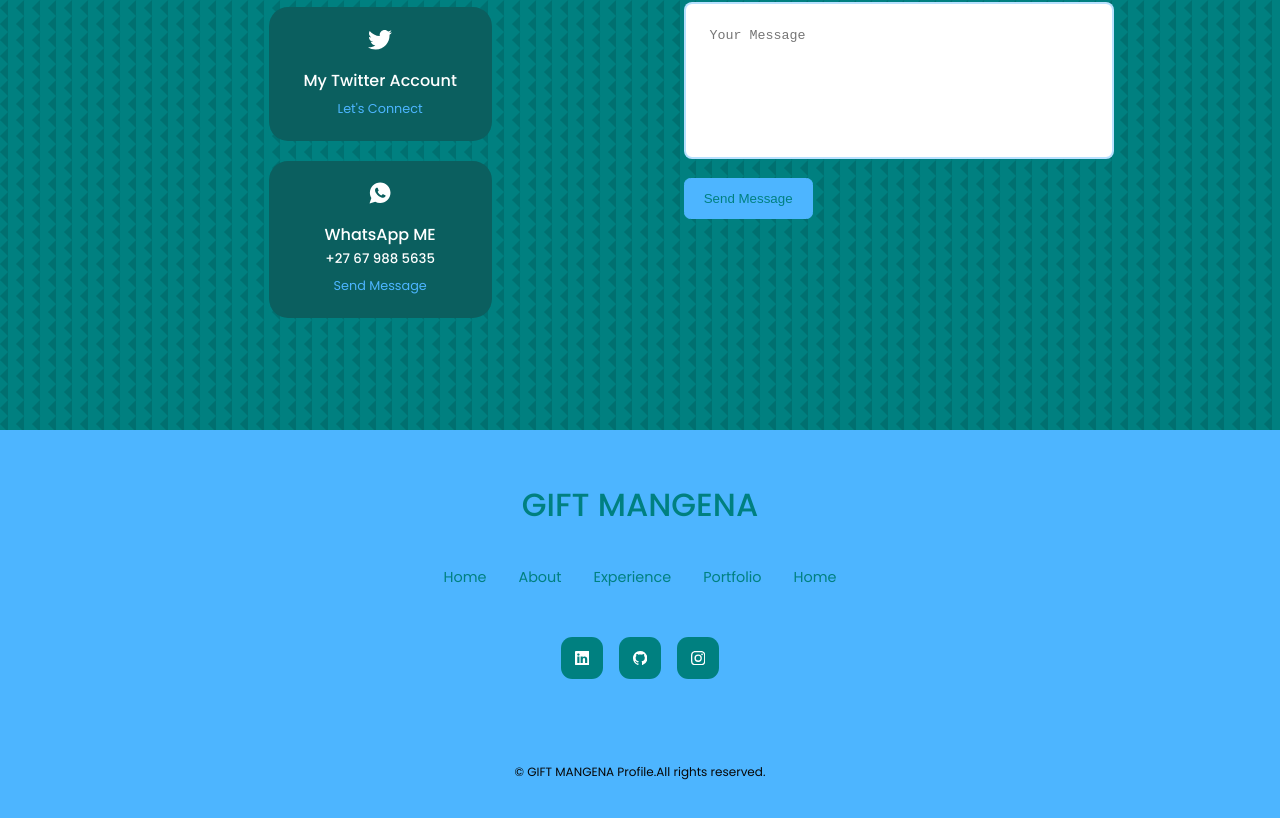
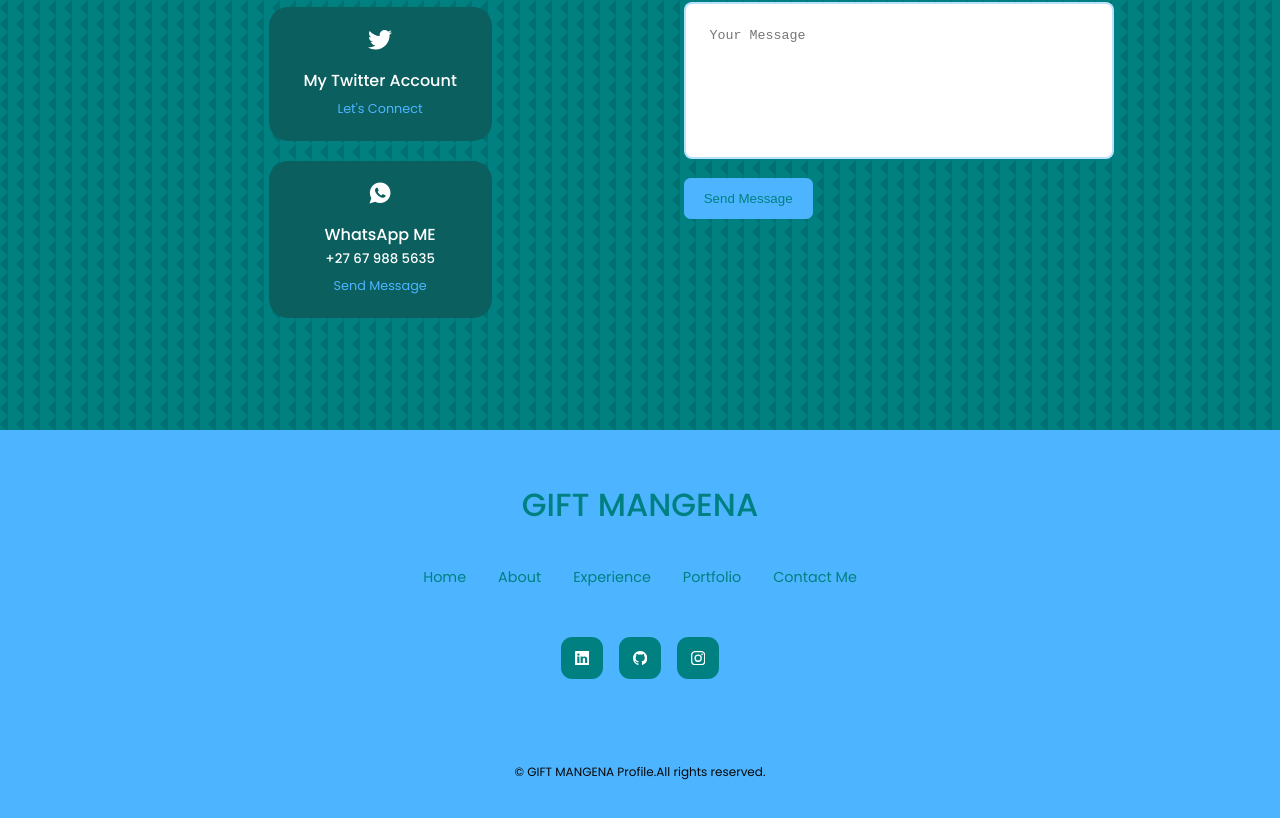
Before and after one commit to GiftMogale/My-Profile, a React (Create React App) app: page / in a window 1280 px wide. Shown: the part 3808-4626 px from the top of the page. Built offline with nearby package versions, Linux system fonts and the light colour scheme.

Commit message:
profile-reactjs

```diff
--- a/src/components/footer/footer.jsx
+++ b/src/components/footer/footer.jsx
@@ -17,7 +17,7 @@ const footer = () => {
       <li> <a href='#about'>About</a></li>
       <li> <a href='#experience'>Experience</a></li>
       <li> <a href='#portfolio'>Portfolio</a></li>
-      <li> <a href='#contact'>Home</a></li>
+      <li> <a href='#contact'>Contact Me</a></li>
     </ul>
 
 <div className='footer__socials'>
```
Also changed, not shown: src/components/header/header.css (line endings or trailing spaces).
